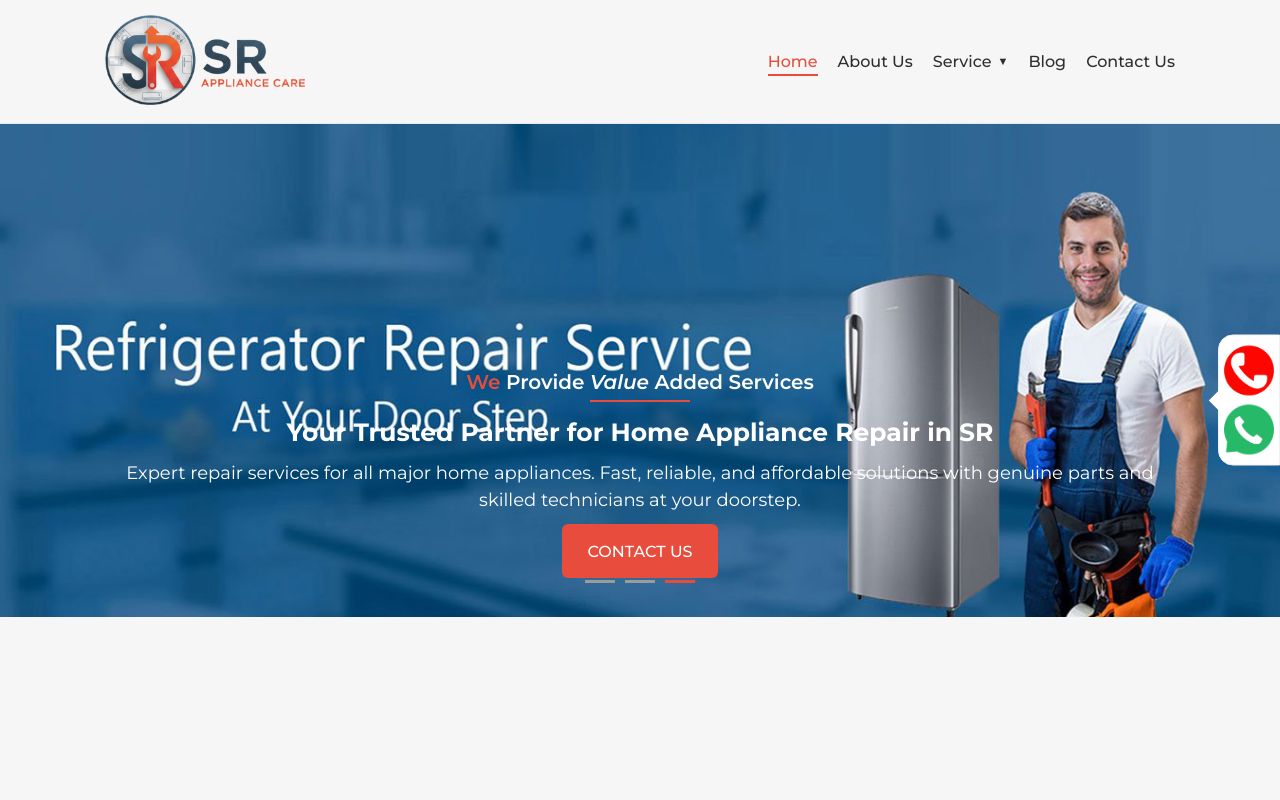
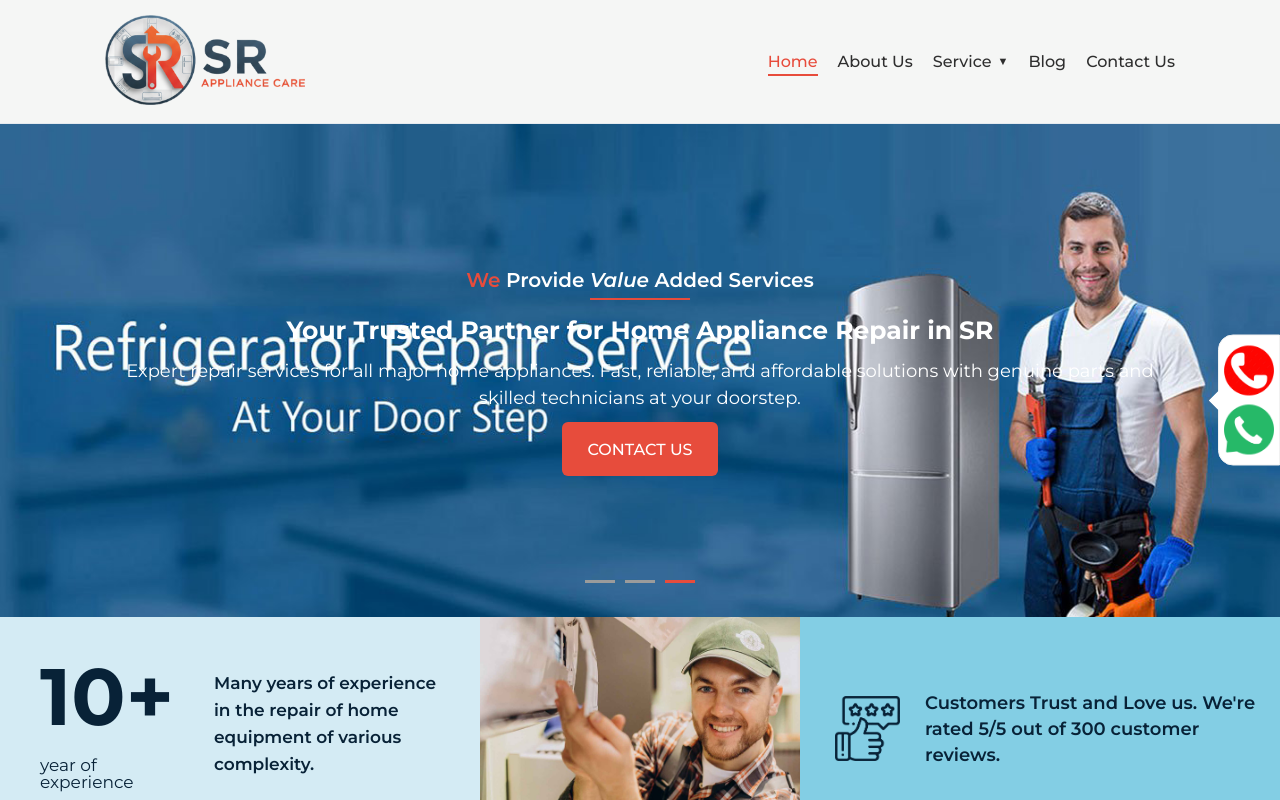
Before and after one commit to sukantabyabortta/my-app, a React (Vite) app: page /#/ in a window 1280 px wide. Shown: the top 800 px of the page. Built offline with nearby package versions, Linux system fonts and the light colour scheme.

Commit message:
Update style.css

```diff
--- a/src/styles/style.css
+++ b/src/styles/style.css
@@ -2235,7 +2235,7 @@ textarea {
 .heroBanner {
   position: relative;
   width: 100%;
-  height: 700px; /* Full screen height */
+  /* height: 700px; */
   overflow: hidden;
 }
 
```
